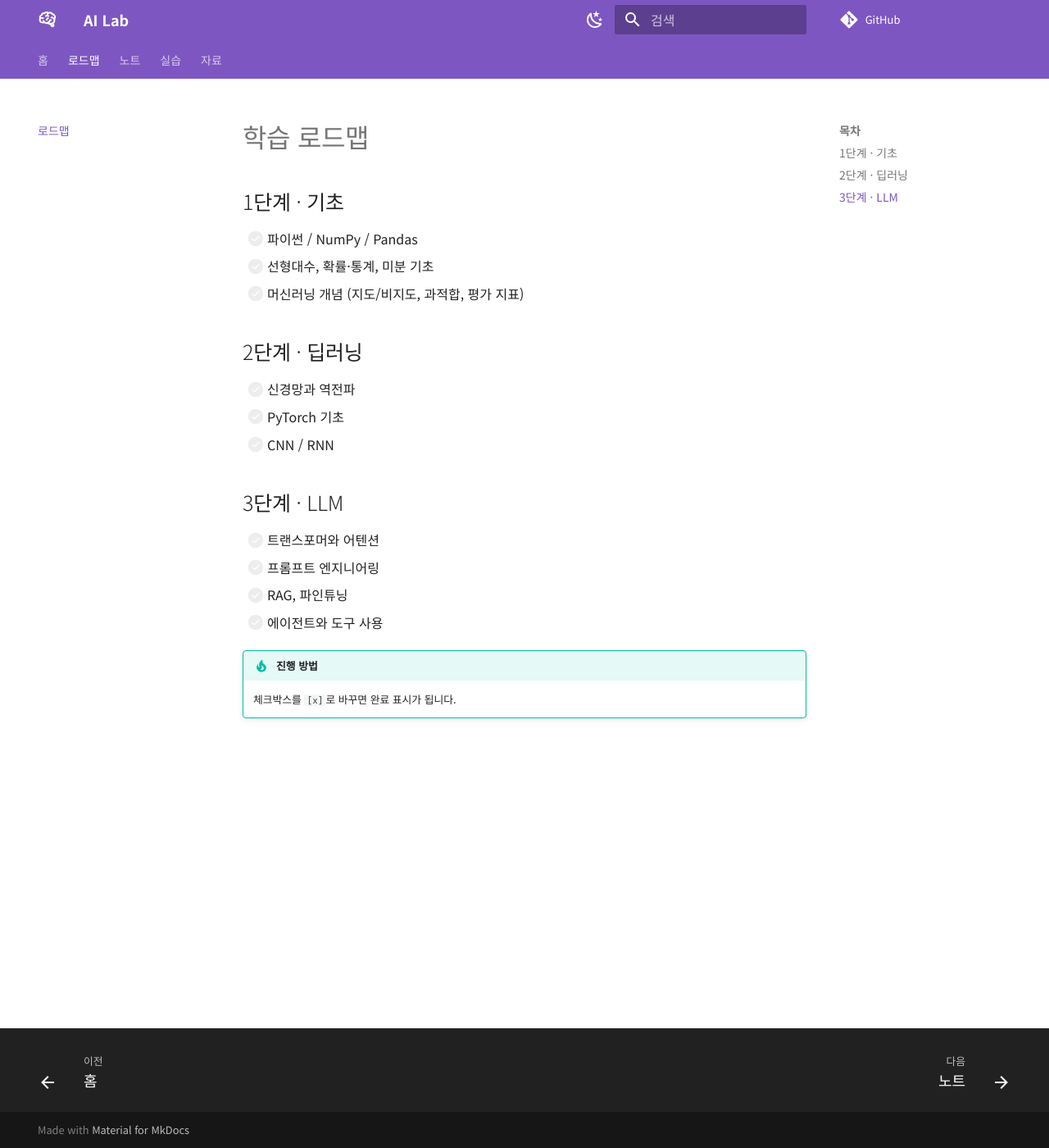
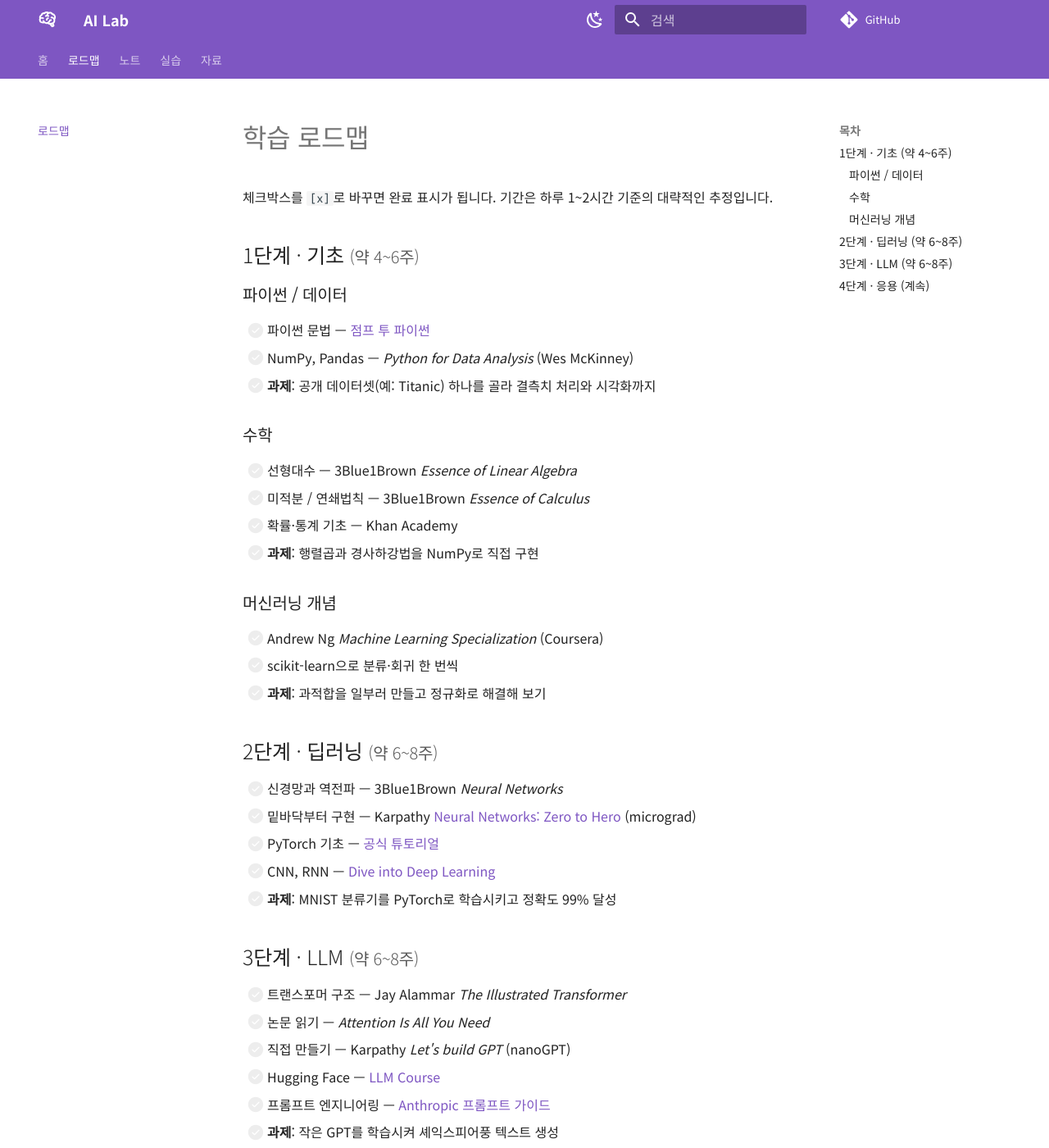
Before and after one commit to Halim2233/artificial-intelligence, an MkDocs documentation site: the page built from docs/roadmap.md, in a window 1280 px wide and 1400 px high. Shown: the whole window at 82% size. Built offline with MkDocs 1.6.1 and Material for MkDocs 9.7.7, drawn with Linux system fonts in a browser that asks for light colours; comment, search, counter and statistics services are not loaded; some of the changed text lies outside the part shown.

Commit message:
feat: add note template, revamp home page and roadmap
Co-Authored-By: Claude Sonnet 5.5 <noreply@anthropic.com>

```diff
--- a/docs/roadmap.md
+++ b/docs/roadmap.md
@@ -1,23 +1,48 @@
 # 학습 로드맵
 
-## 1단계 · 기초
+체크박스를 `[x]`로 바꾸면 완료 표시가 됩니다. 기간은 하루 1~2시간 기준의 대략적인 추정입니다.
 
-- [ ] 파이썬 / NumPy / Pandas
-- [ ] 선형대수, 확률·통계, 미분 기초
-- [ ] 머신러닝 개념 (지도/비지도, 과적합, 평가 지표)
+## 1단계 · 기초 <small>(약 4~6주)</small>
 
-## 2단계 · 딥러닝
+### 파이썬 / 데이터
+- [ ] 파이썬 문법 — [점프 투 파이썬](https://wikidocs.net/book/1)
+- [ ] NumPy, Pandas — *Python for Data Analysis* (Wes McKinney)
+- [ ] **과제**: 공개 데이터셋(예: Titanic) 하나를 골라 결측치 처리와 시각화까지
 
-- [ ] 신경망과 역전파
-- [ ] PyTorch 기초
-- [ ] CNN / RNN
+### 수학
+- [ ] 선형대수 — 3Blue1Brown *Essence of Linear Algebra*
+- [ ] 미적분 / 연쇄법칙 — 3Blue1Brown *Essence of Calculus*
+- [ ] 확률·통계 기초 — Khan Academy
+- [ ] **과제**: 행렬곱과 경사하강법을 NumPy로 직접 구현
 
-## 3단계 · LLM
+### 머신러닝 개념
+- [ ] Andrew Ng *Machine Learning Specialization* (Coursera)
+- [ ] scikit-learn으로 분류·회귀 한 번씩
+- [ ] **과제**: 과적합을 일부러 만들고 정규화로 해결해 보기
 
-- [ ] 트랜스포머와 어텐션
-- [ ] 프롬프트 엔지니어링
-- [ ] RAG, 파인튜닝
-- [ ] 에이전트와 도구 사용
+## 2단계 · 딥러닝 <small>(약 6~8주)</small>
 
-!!! tip "진행 방법"
-    체크박스를 `[x]`로 바꾸면 완료 표시가 됩니다.
+- [ ] 신경망과 역전파 — 3Blue1Brown *Neural Networks*
+- [ ] 밑바닥부터 구현 — Karpathy [Neural Networks: Zero to Hero](https://karpathy.ai/zero-to-hero.html) (micrograd)
+- [ ] PyTorch 기초 — [공식 튜토리얼](https://pytorch.org/tutorials/)
+- [ ] CNN, RNN — [Dive into Deep Learning](https://d2l.ai/)
+- [ ] **과제**: MNIST 분류기를 PyTorch로 학습시키고 정확도 99% 달성
+
+## 3단계 · LLM <small>(약 6~8주)</small>
+
+- [ ] 트랜스포머 구조 — Jay Alammar *The Illustrated Transformer*
+- [ ] 논문 읽기 — *Attention Is All You Need*
+- [ ] 직접 만들기 — Karpathy *Let's build GPT* (nanoGPT)
+- [ ] Hugging Face — [LLM Course](https://huggingface.co/learn/llm-course)
+- [ ] 프롬프트 엔지니어링 — [Anthropic 프롬프트 가이드](https://docs.claude.com/en/docs/build-with-claude/prompt-engineering/overview)
+- [ ] **과제**: 작은 GPT를 학습시켜 셰익스피어풍 텍스트 생성
+
+## 4단계 · 응용 <small>(계속)</small>
+
+- [ ] RAG — 내 노트(이 사이트)를 검색해 답하는 챗봇 만들기
+- [ ] 파인튜닝 — LoRA로 소형 모델 조정
+- [ ] 에이전트와 도구 사용 — API로 도구 호출하는 에이전트 만들기
+- [ ] **과제**: 위 중 하나를 골라 [실습](practice/index.md)에 기록
+
+!!! tip "공부 팁"
+    강의를 보는 것보다 **직접 구현하고 노트로 정리**하는 쪽이 오래 남습니다. 단계마다 과제 하나는 꼭 끝내고 넘어가세요.
--- /dev/null
+++ b/docs/stylesheets/extra.css
@@ -0,0 +1,9 @@
+.hero {
+  padding: 2.5rem 1.5rem;
+  margin: 0 0 2rem;
+  border-radius: 12px;
+  color: #fff;
+  background: linear-gradient(135deg, #5b3fd0 0%, #1f8fd6 100%);
+}
+.hero h1 { color: #fff; margin: 0 0 .5rem; font-weight: 700; }
+.hero p { margin: 0; font-size: 1.05rem; opacity: .92; }
--- a/mkdocs.yml
+++ b/mkdocs.yml
@@ -61,6 +61,9 @@ markdown_extensions:
       emoji_index: !!python/name:material.extensions.emoji.twemoji
       emoji_generator: !!python/name:material.extensions.emoji.to_svg
 
+extra_css:
+  - stylesheets/extra.css
+
 extra_javascript:
   - https://unpkg.com/mathjax@3.2.2/es5/tex-mml-chtml.js
 
```
Also changed, not shown: docs/index.md (+27 -2 lines), docs/notes/index.md (+14 -1 lines), templates/note.md (added, +45 -0 lines).
